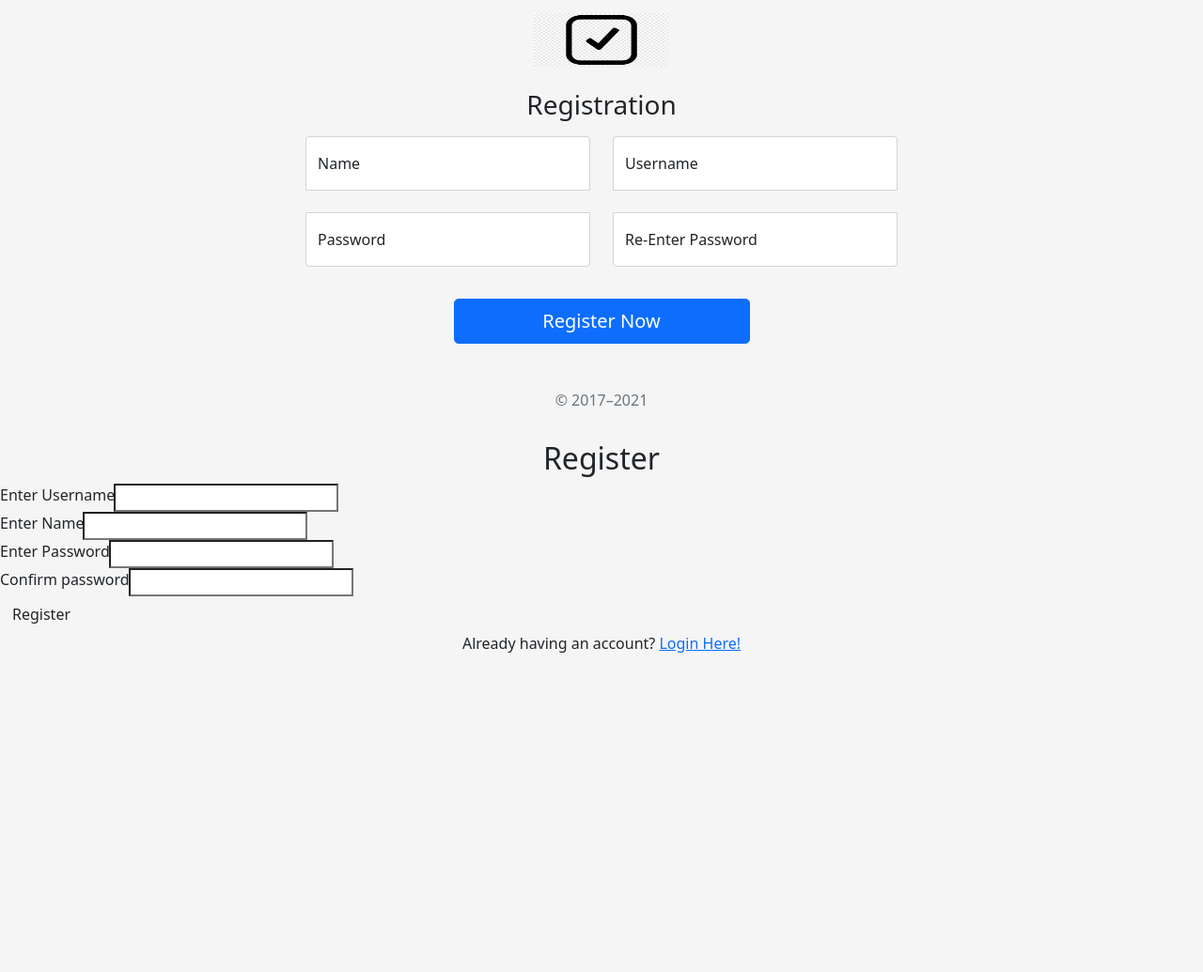
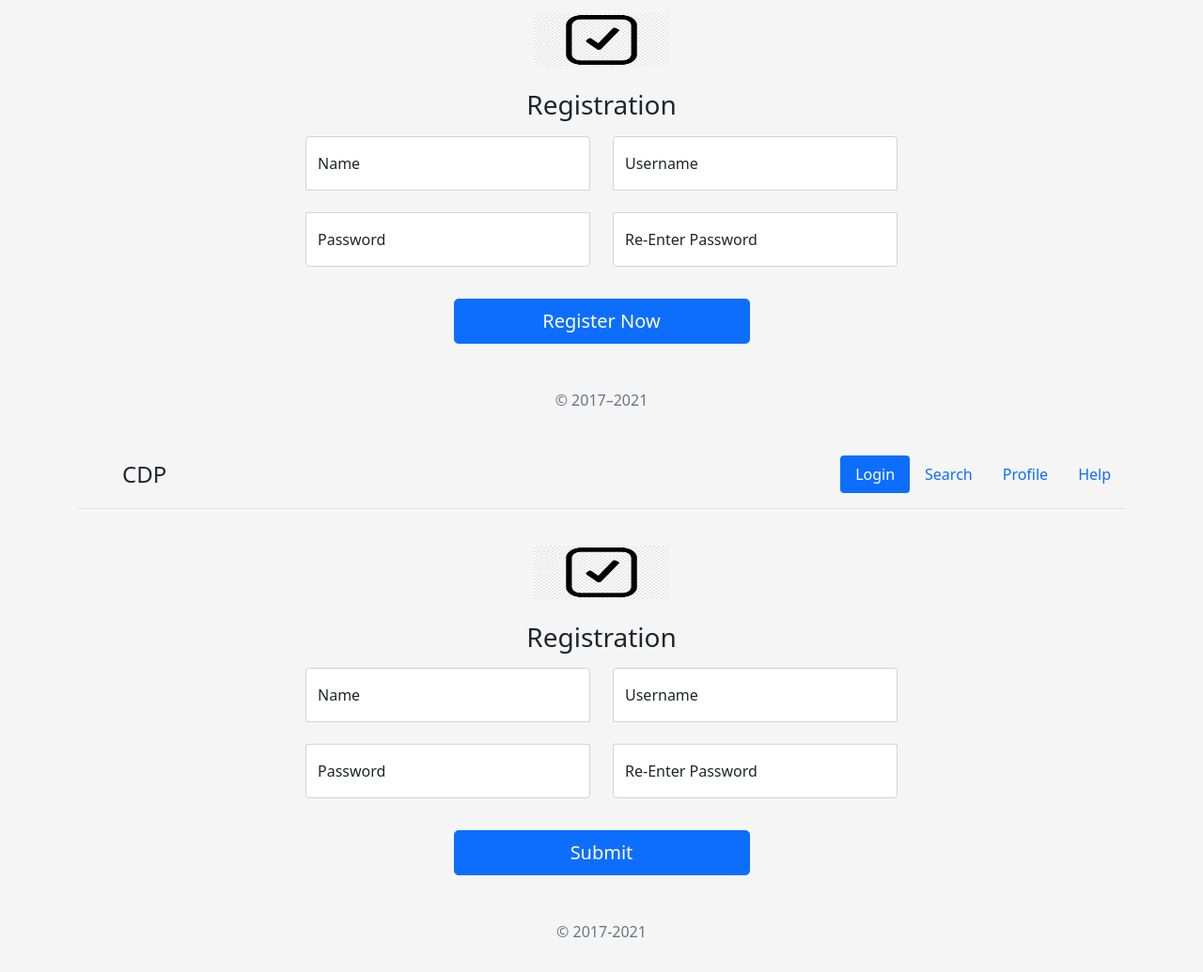
Before and after one commit to dbgilson/CrowdsourcingDatasetPlatform, a PHP site: template Crowdsourcing Dataset Frontend/Pages/Register.html in a window 1280 px wide. Shown: the part 138-1173 px from the top of the page at 94% size. Before the commit the page ends 833 px from the top, so only its background shows below. Run offline with PHP 8.4, Linux system fonts and the light colour scheme; the template is opened without the code that fills it, so the values that code supplies are empty.

Commit message:
Updating Register.php with Proper Formatting

```diff
--- a/Crowdsourcing Dataset Frontend/Pages/Register.php
+++ b/Crowdsourcing Dataset Frontend/Pages/Register.php
@@ -1,59 +1,89 @@
 <?php include('../../config/server.php') ?>
-<!DOCTYPE html>
-<html>
+<html lang="en">
 <head>
-	<title>
-		Registration system PHP and MySQL
-	</title>
-	<link rel="stylesheet" type="text/css"
-					href="style.css">
-</head>
+    <meta charset="utf-8">
+    <title>Crowdsourcing Dataset Platform</title>
 
-<body>
-	<div class="header">
-		<h2>Register</h2>
-	</div>
+    <!-- Bootstrap core CSS -->
+    <link href="../bootstrap-5.1.3-dist/css/bootstrap.min.css" rel="stylesheet">
 
-	<form method="post" action="Register.php">
+    <style>
+        .bd-placeholder-img {
+            font-size: 1.125rem;
+            text-anchor: middle;
+            -webkit-user-select: none;
+            -moz-user-select: none;
+            user-select: none;
+        }
 
-		<?php include('../../config/errors.php'); ?>
-
-		<div class="input-group">
-			<label>Enter Username</label>
-			<input type="text" name="username"
-				value="<?php echo $username; ?>">
-		</div>
-		<div class="input-group">
-			<label>Enter Name</label>
-			<input type="text" name="name"
-				value="<?php echo $name; ?>">
-		</div>
-		<div class="input-group">
-			<label>Enter Password</label>
-			<input type="password" name="password_1">
-		</div>
-		<div class="input-group">
-			<label>Confirm password</label>
-			<input type="password" name="password_2">
-		</div>
-		<div class="input-group">
-			<button type="submit" class="btn"
-								name="reg_user">
-				Register
-			</button>
-		</div>
+        @media (min-width: 768px) {
+            .bd-placeholder-img-lg {
+                font-size: 3.5rem;
+            }
+        }
+    </style>
 
 
+    <!-- Custom styles for this template -->
+    <link href="Register.css" rel="stylesheet">
+    <link href="headers.css" rel="stylesheet">
+</head>
+<body class="text-center">
+    <main>
+        <div class="container">
+            <header class="d-flex flex-wrap justify-content-center py-3 mb-4 border-bottom">
+                <a href="/" class="d-flex align-items-center mb-3 mb-md-0 me-md-auto text-dark text-decoration-none">
+                    <svg class="bi me-2" width="40" height="32"><use xlink:href="#bootstrap" /></svg>
+                    <span class="fs-4">CDP</span>
+                </a>
 
-<p>
-			Already having an account?
-			<a href="Login.php">
-				Login Here!
-			</a>
-		</p>
+                <ul class="nav nav-pills">
+                    <li class="nav-item"><a href="Login.html" class="nav-link active" aria-current="page">Login</a></li>
+                    <li class="nav-item"><a href="Search.html" class="nav-link">Search</a></li>
+                    <li class="nav-item"><a href="#" class="nav-link">Profile</a></li>
+                    <li class="nav-item"><a href="#" class="nav-link">Help</a></li>
+                </ul>
+            </header>
+        </div>
 
+        <form class="form-signin" method="post" action="Register.php">
+            <?php include('../../config/errors.php'); ?>
+            <img class="mb-4" src="../assets/checkbox.png" alt="" width="144" height="57">
+            <h1 class="h3 mb-3 fw-normal">Registration</h1>
 
+            <div class="row">
+                <div class="col-md-6 mb-4">
+                    <div class="form-floating">
+                        <input type="username" class="form-control" id="name" name="name" placeholder="name" required>
+                        <label for="name">Name</label>
+                    </div>
+                </div>
+                <div class="col-md-6 mb-4">
+                    <div class="form-floating">
+                        <input type="username" class="form-control" id="username" name="username" placeholder="username" required>
+                        <label for="username">Username</label>
+                    </div>
+                </div>
+            </div>
 
-	</form>
+            <div class="row">
+                <div class="col-md-6 mb-4">
+                    <div class="form-floating">
+                        <input type="password" class="form-control" id="password_1" name="password_1" placeholder="Password" required>
+                        <label for="password_1">Password</label>
+                    </div>
+                </div>
+                <div class="col-md-6 mb-4">
+                    <div class="form-floating">
+                        <input type="password" class="form-control" id="password_2" name="password_2" placeholder="Password">
+                        <label for="password_2">Re-Enter Password</label>
+                    </div>
+                </div>
+            </div>
+            <input class="w-50 btn btn-lg btn-primary" id="submit" name="reg_user" value="Submit" type="submit">
+
+            <p class="mt-5 mb-3 text-muted">&copy; 2017-2021</p>
+        </form>
+    </main>
 </body>
 </html>
```
